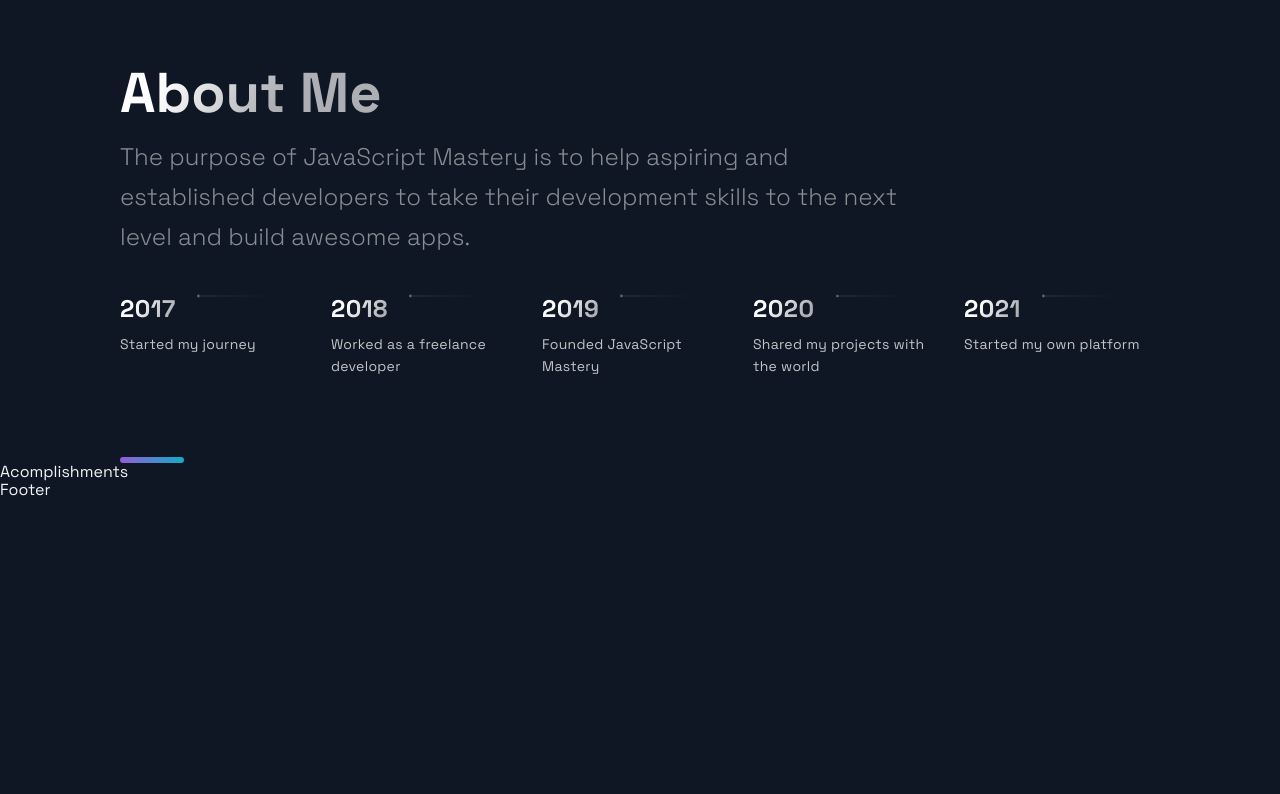
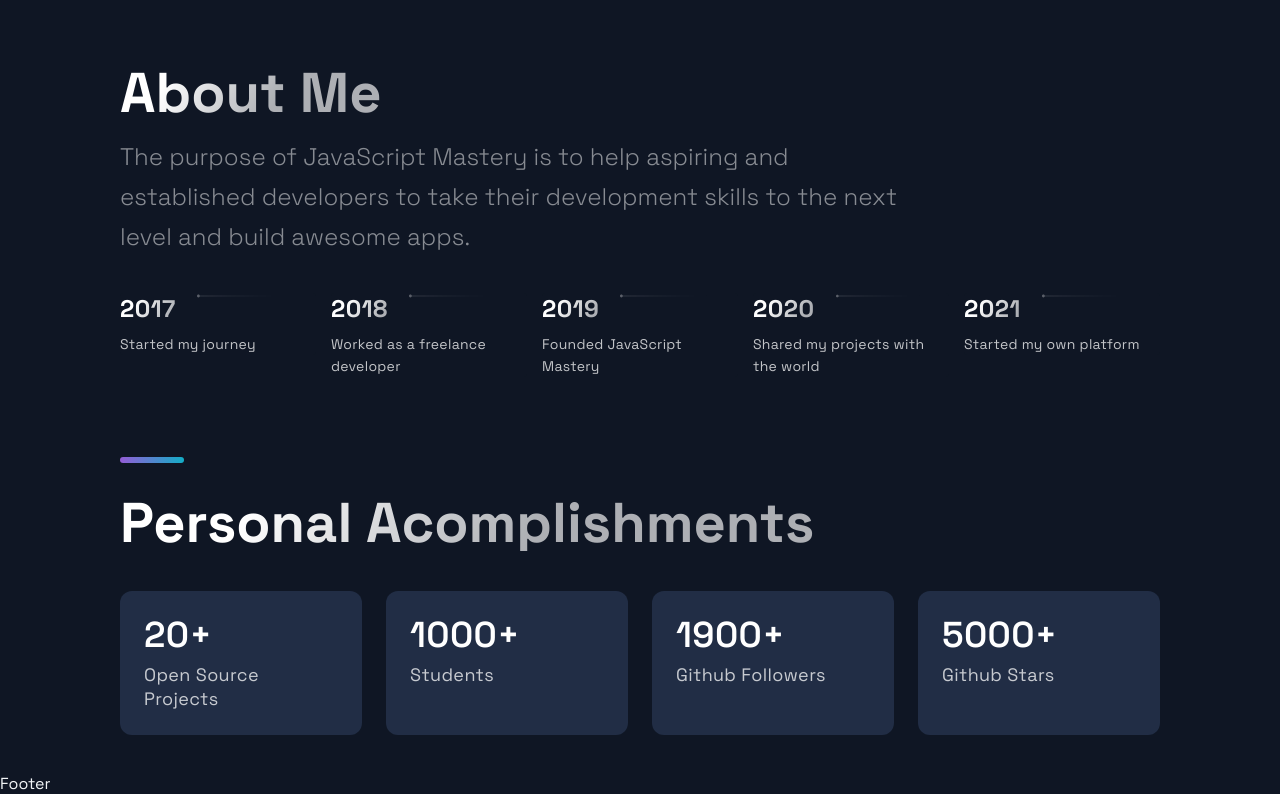
Before and after one commit to dogancanulgu/portfolio-website, a Next.js app: page / in a window 1280 px wide. Shown: the part 2594-3388 px from the top of the page. Before the commit the page ends 3094 px from the top, so only its background shows below. Built offline with nearby package versions, Linux system fonts and the light colour scheme.

Commit message:
Add Acomplishment

```diff
--- a/src/components/Acomplishments/Acomplishments.js
+++ b/src/components/Acomplishments/Acomplishments.js
@@ -1,19 +1,31 @@
 import React from 'react';
 
-import { Section, SectionDivider, SectionTitle } from '../../styles/GlobalComponents';
+import {
+  Section,
+  SectionDivider,
+  SectionTitle,
+} from '../../styles/GlobalComponents';
 import { Box, Boxes, BoxNum, BoxText } from './AcomplishmentsStyles';
 
 const data = [
-  { number: 20, text: 'Open Source Projects'},
-  { number: 1000, text: 'Students', },
-  { number: 1900, text: 'Github Followers', },
-  { number: 5000, text: 'Github Stars', }
+  { number: 20, text: 'Open Source Projects' },
+  { number: 1000, text: 'Students' },
+  { number: 1900, text: 'Github Followers' },
+  { number: 5000, text: 'Github Stars' },
 ];
 
 const Acomplishments = () => (
-  <div>
-    Acomplishments
-  </div>
+  <Section>
+    <SectionTitle>Personal Acomplishments</SectionTitle>
+    <Boxes>
+      {data.map((card, index) => (
+        <Box key={index}>
+          <BoxNum>{card.number}+</BoxNum>
+          <BoxText>{card.text}</BoxText>
+        </Box>
+      ))}
+    </Boxes>
+  </Section>
 );
 
 export default Acomplishments;
```
